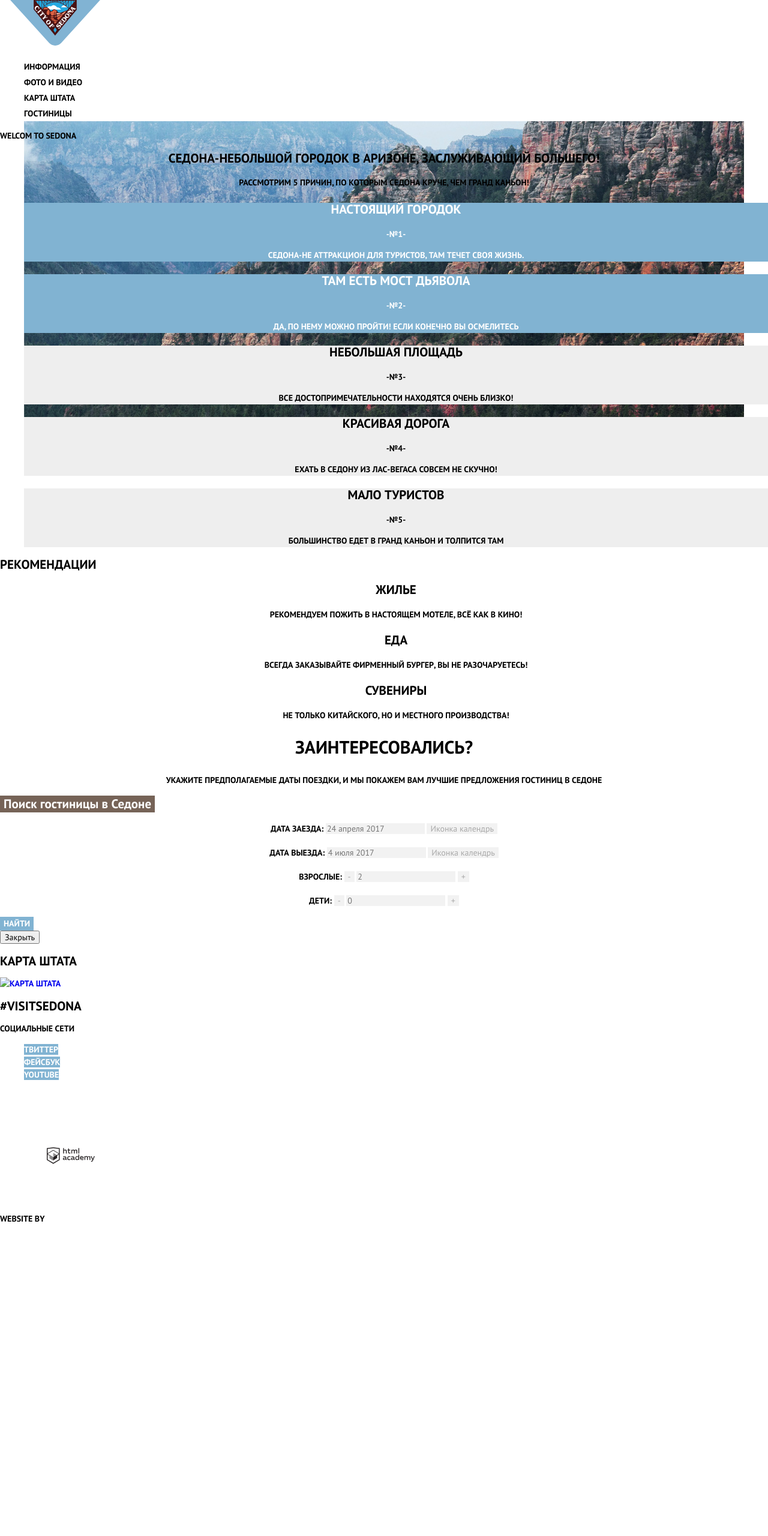
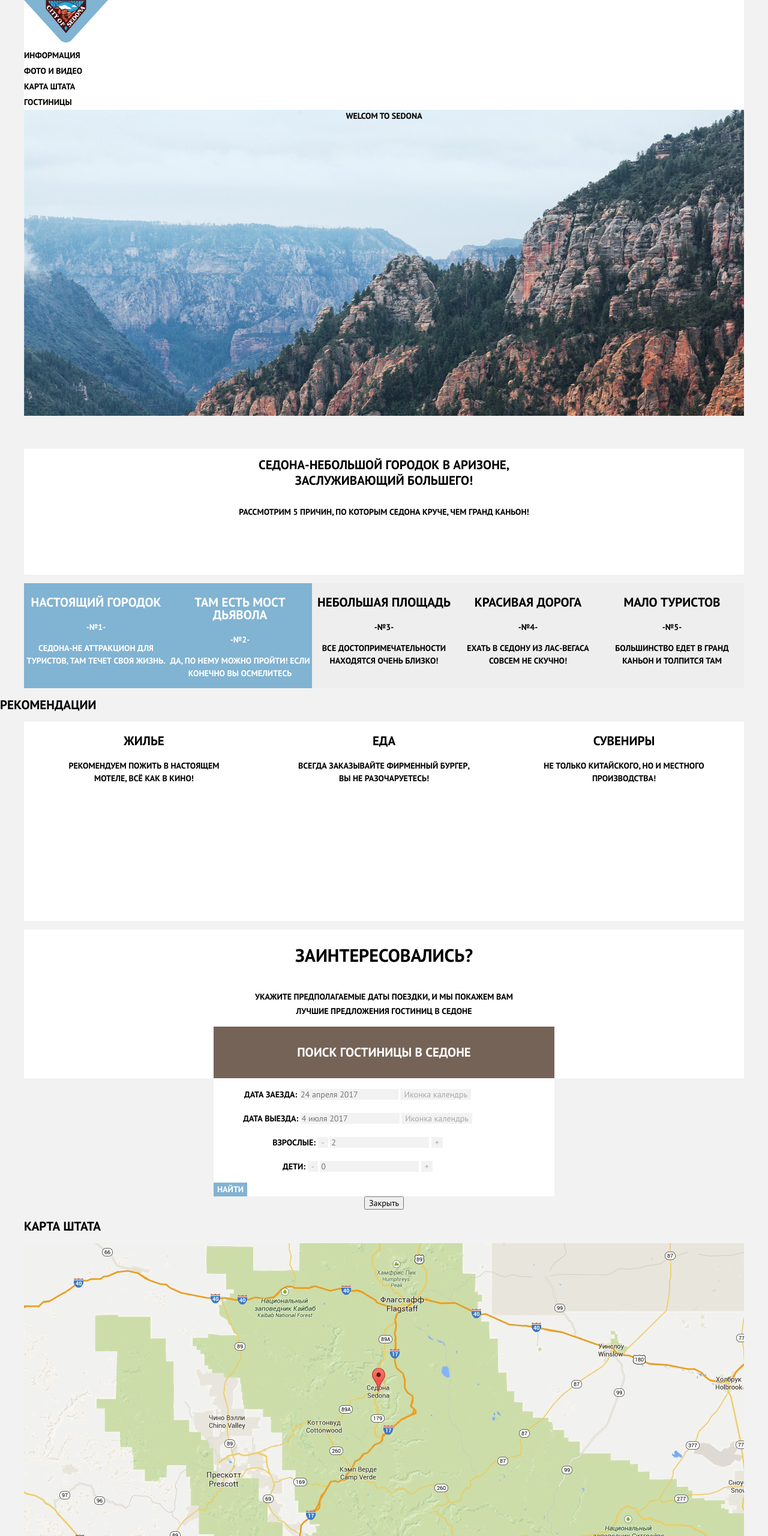
Before and after one commit to NadyaZorina/911975-sedona-24, a plain HTML site: page index.html in a window 1280 px wide. Shown: the top 2560 px of the page at 60% size. Before the commit the page ends 2044 px from the top, so only its background shows below. Drawn offline with nearby package versions, Linux system fonts and the light colour scheme.

Commit message:
Построение сетки

```diff
--- a/css/style.css
+++ b/css/style.css
@@ -10,8 +10,8 @@ body {
   text-transform: uppercase;
 
 
-background-color: #ffffff;
-  background-image: url("../img/bp.jpg");
+  background-color: #f2f2f2;
+  /*background-image: url("../img/bp.jpg");*/
 
   background-position: top center;
   background-repeat: no-repeat;
@@ -20,12 +20,12 @@ background-color: #ffffff;
 .inner-page {
   color: #000000;
 
-  background-color: #fefefe;
-  background-image: url("../img/pattern-light.jpg");
+  background-color: #f2f2f2;
 
-  background-position: 0 0;
-  background-repeat: repeat;
+  background-position: top center;
+  background-repeat: no-repeat;
 }
+
 
 a {
   text-decoration: none;
@@ -36,12 +36,9 @@ a {
   font-weight: bold;
   font-family: "PT Sans"
   color: #000000;
-
   background-color: #ffffff;
 }
-.site-navigation {
-  list-style: none;
-}
+
 .site-navigation a{
   color: #000000;
 }
@@ -108,6 +105,8 @@ a {
  font-size: 21px;
  line-height: 26px;
  font-weight: bold;
+ font-family: "PT Sans";
+ text-transform: uppercase;
  text-align: center;
  color: #ffffff;
  background-color: #766357;
@@ -202,7 +201,7 @@ a {
 }
 .sortby a {
   color: #9b8d84;
-  border-bottom: dotted;
+  border-bottom: dashed;
   border-bottom-color: #81b3d2
 }
 
@@ -344,3 +343,267 @@ a {
 .footer-copyright img:active{
   color: #bdbbbc;
 }*/
+
+
+
+
+/*Для сетки*/
+
+/* Окончательно запуталась с шапкой
+
+.main-navigation-wrapper {
+  display: flex;
+
+  width: 1200px;
+  margin-bottom: 1px;
+  margin-right: 40px;
+  margin-left: 40px;
+
+  /* Временно для сетки
+  min-height: 56px;
+  background-color: transparent;
+}
+
+.site-navigation li:first-child,
+.site-navigation li:nth-child(2)
+{
+  width: 128px;
+  margin-right: 112px;
+  align-self: flex-start;
+}*/
+
+.main-header {
+  margin-left: 40px;
+  margin-right: 40px;
+  padding: 0;
+  width: 1200px;
+  background-color: #ffffff;
+}
+.main-navigation {
+  display: flex;
+  flex-direction: column;
+  align-items: flex-start;
+
+  background-color: transparent;
+
+}
+.site-navigation {
+  margin: 0;
+  padding: 0;
+
+  list-style: none;
+}
+.welcom {
+  display: flex;
+  margin-right: 40px;
+  margin-left: 40px;
+  margin-bottom: 55px;
+  padding: 0;
+  justify-content: center;
+
+  background-image: url("../img/bp.jpg");
+  width: 1200px;
+  min-height: 510px
+}
+.about-wrapper {
+  display: flex;
+  margin-right: 40px;
+  margin-left: 40px;
+  padding-left: 312px;
+  padding-right: 312px;
+
+  background-color: #ffffff;
+  width: 576px;
+  min-height: 210px;
+
+  flex-direction: column;
+  align-items: center;
+}
+
+.recommendation-list {
+  display: flex;
+  justify-content: space-around;
+  margin-right: 40px;
+  margin-left: 40px;
+  width: 1200px;
+  padding: 0;
+
+  background-color: #ffffff;
+  list-style: none;
+
+  /* Временно для сетки */
+  min-height: 332px;
+}
+.recommendation-item {
+  width: 305px;
+  /* Временно для сетки */
+  min-height: 332px;
+}
+/*
+.recommendation-list li:nth-child(1) h3::before{
+    content:"";
+    width: 80px;
+    height: 75px;
+    background-image: url("../img/icon-1.svg");
+    top: 1150px;
+    right: 240px;
+
+    }
+.recommendation-list li:nth-child(1) {
+    padding-top: 160px;
+} */
+
+.reasons-list {
+  display: flex;
+  margin-right: 40px;
+  margin-left: 40px;
+  padding: 0;
+  width: 1200px;
+
+  background-color: #ffffff;
+  list-style: none;
+}
+.reasons-list li{
+   width: 400px;
+}
+
+.booking-wrapper {
+  display: flex;
+  flex-direction: column;
+  align-items: center;
+  justify-content: space-between;
+  margin-right: 40px;
+  margin-left: 40px;
+  padding: 0;
+  width: 1200px;
+
+  background-color: #ffffff;
+  list-style: none;
+
+}
+
+.searchform {
+ width: 568px;
+ height: 86px;
+
+}
+.booking h2,
+.booking p{
+ width: 480px;
+}
+
+.map {
+  margin-right: 40px;
+  margin-left: 40px;
+  padding: 0;
+  width: 1200px;
+}
+.searchform-wrapper {
+  display: flex;
+  flex-direction: column;
+  align-items: center;
+  margin-right: 40px;
+  margin-left: 40px;
+  padding: 0;
+  width: 1200px;
+
+  background-color: transparent;
+}
+.appointment-form {
+ margin-right: 55px;
+ margin-left: 55px;
+ width: 568px;
+
+ list-style: none;
+ background-color: #ffffff;
+}
+
+.main-footer-wrapper {
+  display: flex;
+}
+
+.main-footer {
+  padding: 36px 0;
+  margin-right: 40px;
+  margin-left: 40px;
+  width: 1200px;
+
+  /* Временно для сетки */
+  background: none;
+  min-height: 122px;
+}
+
+.footer-hashtag {
+  width: 240px;
+  margin: 0;
+  margin-left: 75px;
+  margin-right: 212px;
+
+
+  /* Временно для сетки */
+  min-height: 48px;
+}
+
+.footer-social {
+  width: 152px;
+
+  /* Временно для сетки */
+  min-height: 48px;
+}
+
+.footer-copyright {
+  width: 240px;
+  margin: 0;
+  margin-right: 75px;
+  margin-left: auto;
+
+  /* Временно для сетки */
+  min-height: 48px;
+}
+
+/*Сетка для станицы .hotels*/
+
+.filters{
+  padding: 0;
+  padding-left: 73px;
+  margin-right: 40px;
+  margin-left: 40px;
+  margin-bottom: 30px;
+  width: 1200px;
+  background-image: url("../img/filterbackground.jpg") no-repeat;
+
+  /* Временно для сетки */
+
+  min-height: 219px;
+}
+.sorting{
+  padding: 0;
+  margin-right: 40px;
+  margin-left: 40px;
+  margin-bottom: 30px;
+  width: 1200px;
+  background: #fefefe;
+
+  list-style: none;
+}
+
+.hotels-wrapper{
+  padding: 0;
+  margin-right: 40px;
+  margin-left: 40px;
+  margin-bottom: 68px;
+  width: 1200px;
+  background: #fefefe;
+}
+.hotels-list{
+  display: flex;
+  flex-direction: column;
+  justify-content: flex-start;
+  padding: 0;
+  padding-left: 73px;
+
+  margin-top: 1px;
+
+
+  list-style: none;
+}
--- a/index.html
+++ b/index.html
@@ -11,7 +11,7 @@
   <header class="main-header">
       <nav class="main-navigation">
           <a class="main-header-logo">
-          <img src="img/index-logo-Sedona.svg" width="184" height="76" alt="Логотип City of Sedona">
+           <img src="img/index-logo-Sedona.svg" width="140" height="71" alt="Логотип City of Sedona">
           </a>
         <ul class="site-navigation">
             <li><a href="info.html">Информация</a></li>
@@ -23,10 +23,12 @@
         </header>
 
     <main class="container">
-        <div>Welcom to Sedona</div>
+     <div class="welcom">Welcom to Sedona</div>
+     <div class="about-wrapper">
         <h1 class="about">Седона-небольшой городок в Аризоне, заслуживающий большего!</h1>
+        <h2 class="reasons-title">Рассмотрим 5 причин, по которым Седона круче, чем Гранд каньон!</h2>
+     </div>
       <section class="reasons">
-        <h2 class="reasons-title">Рассмотрим 5 причин, по которым Седона круче, чем Гранд каньон!</h2>
         <ul class="reasons-list">
           <li class="reasons-item reasons-item-blue">
             <h3>Настоящий городок</h3>
@@ -79,53 +81,55 @@
       </section>
 
     <section class="booking">
+      <div class="booking-wrapper">
         <h2>Заинтересовались?</h2>
       <p>Укажите предполагаемые даты поездки, и мы покажем вам лучшие предложения гостиниц в Седоне</p>
 
         <button class="button searchform" type="button">Поиск гостиницы в Седоне</button>
+        </div>
+     <div class="searchform-wrapper">
         <form class="appointment-form" method="get" action="https://echo.htmlacademy.ru">
           <p class="appointment-item">
             <label for="appointment-arrival-date">Дата заезда:
             <input id="appointment-arrival-date" type="text" name="arrival-date" value="" placeholder="24 апреля 2017">
-              <button class="button calendar" type="button">Иконка календрь</button></label>
+              <button class="calendar" type="button">Иконка календрь</button></label>
           </p>
             <p class="appointment-item">
             <label for="appointment-departure-date">Дата выезда:
             <input id="appointment-departure-date" type="text" name="departure-date" value="" placeholder="4 июля 2017">
-            <button class="button calendar" type="button">Иконка календрь</button></label>
+            <button class="calendar" type="button">Иконка календрь</button></label>
           </p>
         <p class="appointment-item">
             <label for="appointment-adult">Взрослые:</label>
-            <button class="button minus" type="button">-</button>
+            <button class="minus" type="button">-</button>
             <input id="appointment-adult" type="number" name="adult" value="" min="0" placeholder="2">
-            <button class="button add" type="button">+</button>
+            <button class="add" type="button">+</button>
           </p>
         <p class="appointment-item">
             <label for="appointment-child">Дети:</label>
-            <button class="button minus" type="button">-</button>
+            <button class="minus" type="button">-</button>
             <input id="appointment-child" type="number" name="child" value="" min="0" placeholder="0">
-            <button class="button add" type="button">+</button>
+            <button class="add" type="button">+</button>
           </p>
             <button type="submit" class="button-search">Найти</button>
         </form>
          <button class="modal-close" type="button">
           Закрыть
         </button>
+       </div>
          </section>
-
-
-
 
      <section class="map">
          <h2 class="visually-hidden">
           Карта Штата
         </h2>
         <p>
-       <a href="#"><img src="img/map.jpg" width="286" height="164" alt="Карта Штата"></a>
+       <a href="#"><img src="img/map.png" width="1200" height="593" alt="Карта Штата"></a>
     </section>
        </main>
 
       <footer class="main-footer">
+       <div class="main-footer-wrapper">
         <p class="footer-hashtag">
           <a href="#">#VISITSEDONA</a>
         </p>
@@ -139,9 +143,9 @@
          </div>
          <div class="footer-copyright">
            <a class="footer-copyright-logo" href="https://htmlacademy.ru">
-         <b>Website by</b>
-        <img src="img/logo-htmlacademy.svg" width="80" height="220" alt="HTML Academy">
+           <b>Website by <img src="img/logo-htmlacademy.svg" width="200" height="40" alt="HTML Academy"></b>
            </a>
+         </div>
         </div>
     </footer>
 
```
Also changed, not shown: hotels.html (+10 -3 lines), img/filterbackground.jpg (renamed from img/filter background.jpg). Lines whose indentation alone changed are shown as unchanged.
